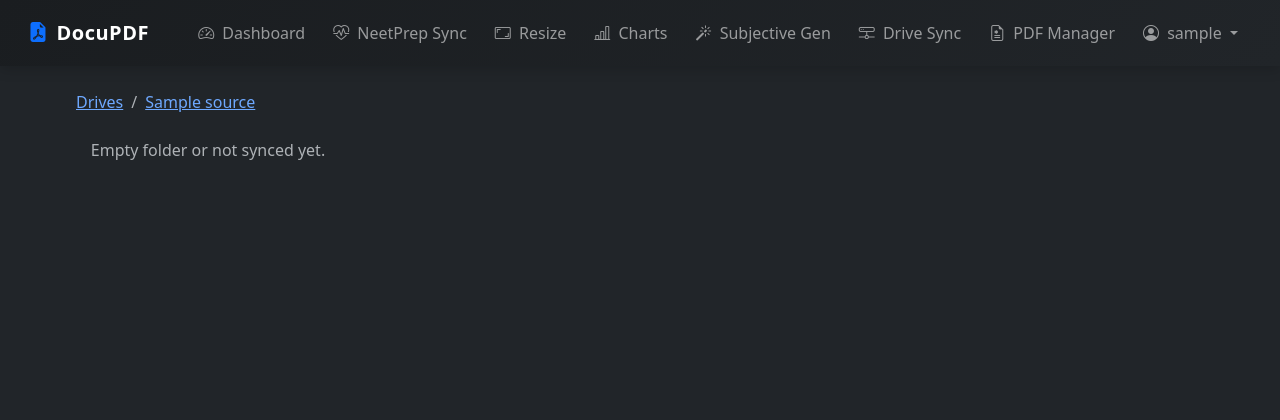
After one commit to shubhamakshit/Report-Generator, a Flask app: page /drive/browse/1 in a window 1280 px wide. The commit adds this page. Shown: the top 420 px of the page. Run offline with Flask 3, Linux system fonts and the light colour scheme; a user stored in the database is signed in; tables that the repository leaves empty hold one stand-in row (values such as "Sample post"); parts of the project's set-up code (start-up, migrations or seed data) failed here and were passed over; some libraries are stand-ins or nearby versions.

Commit message:
fix routes.py

```diff
--- /dev/null
+++ b/Electric/data.csv
@@ -0,0 +1,2 @@
+name,id,batch_name
+Electric Charges and Fields 10 : PhD on electric dipole || Rescheduled at 08:30 AM,68b7ea1c18f010ab787a2fdb,678b4cf5a3a368218a2b16e7
--- a/app.py
+++ b/app.py
@@ -68,6 +68,7 @@ def create_app():
     from settings_routes import settings_bp
     from subjective_routes import subjective_bp
     from camera_routes import camera_bp
+    from drive_routes import drive_bp
 
     app.register_blueprint(main_bp)
     app.register_blueprint(json_bp)
@@ -79,6 +80,7 @@ def create_app():
     app.register_blueprint(settings_bp)
     app.register_blueprint(subjective_bp)
     app.register_blueprint(camera_bp)
+    app.register_blueprint(drive_bp)
 
     return app
 
--- /dev/null
+++ b/drive_routes.py
@@ -0,0 +1,234 @@
+
+import os
+import shutil
+import gdown
+from flask import Blueprint, render_template, request, jsonify, current_app, send_from_directory, url_for
+from flask_login import login_required, current_user
+from database import get_db_connection
+from datetime import datetime
+import threading
+
+drive_bp = Blueprint('drive', __name__)
+
+DRIVE_SYNC_FOLDER = 'drive_sync'
+
+def get_sync_folder_path(source_name=None):
+    base = os.path.join(current_app.config['OUTPUT_FOLDER'], DRIVE_SYNC_FOLDER)
+    if not os.path.exists(base):
+        os.makedirs(base)
+    if source_name:
+        path = os.path.join(base, source_name)
+        if not os.path.exists(path):
+            os.makedirs(path)
+        return path
+    return base
+
+@drive_bp.route('/drive_manager')
+@login_required
+def drive_manager():
+    conn = get_db_connection()
+    sources = conn.execute('SELECT * FROM drive_sources WHERE user_id = ? ORDER BY created_at DESC', (current_user.id,)).fetchall()
+    conn.close()
+    return render_template('drive_manager.html', sources=[dict(s) for s in sources])
+
+@drive_bp.route('/drive/add', methods=['POST'])
+@login_required
+def add_source():
+    name = request.form.get('name')
+    url = request.form.get('url')
+
+    if not name or not url:
+        return jsonify({'error': 'Name and URL required'}), 400
+
+    conn = get_db_connection()
+    try:
+        # Create local folder
+        local_path = name.strip().replace(' ', '_')
+
+        conn.execute('INSERT INTO drive_sources (name, url, local_path, user_id) VALUES (?, ?, ?, ?)',
+                     (name, url, local_path, current_user.id))
+        conn.commit()
+        return jsonify({'success': True})
+    except Exception as e:
+        return jsonify({'error': str(e)}), 500
+    finally:
+        conn.close()
+
+@drive_bp.route('/drive/delete/<int:id>', methods=['POST'])
+@login_required
+def delete_source(id):
+    conn = get_db_connection()
+    source = conn.execute('SELECT * FROM drive_sources WHERE id = ?', (id,)).fetchone()
+
+    if not source or source['user_id'] != current_user.id:
+        conn.close()
+        return jsonify({'error': 'Unauthorized'}), 403
+
+    # Delete from DB
+    conn.execute('DELETE FROM drive_sources WHERE id = ?', (id,))
+    conn.commit()
+    conn.close()
+
+    # Delete files
+    try:
+        path = get_sync_folder_path(source['local_path'])
+        if os.path.exists(path):
+            shutil.rmtree(path)
+    except Exception as e:
+        print(f"Error deleting folder: {e}")
+
+    return jsonify({'success': True})
+
+def sync_task(source_id, user_id, app_config):
+    # Re-create app context manually if needed or just use DB
+    # We passed app_config to reconstruct paths
+
+    # Connect to DB
+    from utils import get_db_connection
+    import sqlite3
+
+    conn = sqlite3.connect('database.db') # Manual connect for thread safety
+    conn.row_factory = sqlite3.Row
+
+    try:
+        source = conn.execute('SELECT * FROM drive_sources WHERE id = ?', (source_id,)).fetchone()
+        if not source: return
+
+        output_base = os.path.join(app_config['OUTPUT_FOLDER'], DRIVE_SYNC_FOLDER, source['local_path'])
+        if not os.path.exists(output_base):
+            os.makedirs(output_base)
+
+        print(f"Syncing Drive: {source['name']} to {output_base}")
+
+        # Use gdown to download folder
+        # gdown.download_folder(url, output=...)
+        # Note: gdown might fail if not a folder link or permissions issue
+        # We catch exceptions
+
+        try:
+            # Check if it's a folder or file
+            if 'drive.google.com/drive/folders' in source['url']:
+                gdown.download_folder(url=source['url'], output=output_base, quiet=False, use_cookies=False)
+            else:
+                # Try single file download? Or assume folder?
+                # gdown handles file links with download(), not download_folder
+                # But "Syncing Public Drive Folders" implies folders.
+                # Let's try download_folder first.
+                gdown.download_folder(url=source['url'], output=output_base, quiet=False, use_cookies=False)
+
+            # Update last_synced
+            conn.execute('UPDATE drive_sources SET last_synced = CURRENT_TIMESTAMP WHERE id = ?', (source_id,))
+            conn.commit()
+            print("Sync complete.")
+
+        except Exception as e:
+            print(f"GDown Error: {e}")
+
+    except Exception as e:
+        print(f"Sync Task Error: {e}")
+    finally:
+        conn.close()
+
+@drive_bp.route('/drive/sync/<int:id>', methods=['POST'])
+@login_required
+def sync_source(id):
+    conn = get_db_connection()
+    source = conn.execute('SELECT * FROM drive_sources WHERE id = ?', (id,)).fetchone()
+    conn.close()
+
+    if not source or source['user_id'] != current_user.id:
+        return jsonify({'error': 'Unauthorized'}), 403
+
+    thread = threading.Thread(target=sync_task, args=(id, current_user.id, current_app.config.copy()))
+    thread.start()
+
+    return jsonify({'success': True, 'message': 'Sync started in background'})
+
+@drive_bp.route('/drive/browse/<int:source_id>')
+@drive_bp.route('/drive/browse/<int:source_id>/<path:subpath>')
+@login_required
+def browse_drive(source_id, subpath=''):
+    conn = get_db_connection()
+    source = conn.execute('SELECT * FROM drive_sources WHERE id = ?', (source_id,)).fetchone()
+    conn.close()
+
+    if not source or source['user_id'] != current_user.id:
+        return "Unauthorized", 403
+
+    base_path = get_sync_folder_path(source['local_path'])
+    current_path = os.path.join(base_path, subpath)
+
+    if not os.path.exists(current_path):
+        return "Path not found", 404
+
+    # List files
+    items = []
+    try:
+        for entry in os.scandir(current_path):
+            is_dir = entry.is_dir()
+            # Determine type
+            file_type = 'file'
+            if is_dir: file_type = 'folder'
+            elif entry.name.lower().endswith('.pdf'): file_type = 'pdf'
+            elif entry.name.lower().endswith(('.png', '.jpg', '.jpeg')): file_type = 'image'
+
+            items.append({
+                'name': entry.name,
+                'type': file_type,
+                'path': os.path.join(subpath, entry.name).strip('/')
+            })
+    except Exception as e:
+        return f"Error listing files: {e}", 500
+
+    # Sort: Folders first, then files
+    items.sort(key=lambda x: (x['type'] != 'folder', x['name'].lower()))
+
+    breadcrumbs = []
+    if subpath:
+        parts = subpath.split('/')
+        built = ''
+        for part in parts:
+            built = os.path.join(built, part).strip('/')
+            breadcrumbs.append({'name': part, 'path': built})
+
+    return render_template('drive_browser.html', source=source, items=items, breadcrumbs=breadcrumbs, current_subpath=subpath)
+
+@drive_bp.route('/drive/file/<int:source_id>/<path:filepath>')
+@login_required
+def view_drive_file(source_id, filepath):
+    conn = get_db_connection()
+    source = conn.execute('SELECT * FROM drive_sources WHERE id = ?', (source_id,)).fetchone()
+    conn.close()
+
+    if not source or source['user_id'] != current_user.id:
+        return "Unauthorized", 403
+
+    base_path = get_sync_folder_path(source['local_path'])
+    full_path = os.path.join(base_path, filepath)
+
+    if not os.path.exists(full_path):
+        return "File not found", 404
+
+    # If PDF, serve via viewer
+    if filepath.lower().endswith('.pdf'):
+        # We can reuse the view_pdf_v2 route logic by passing a special URL?
+        # Or just render the template with a direct link to this route's raw file handler.
+        # Let's make a raw file handler.
+        file_url = url_for('drive.serve_drive_file', source_id=source_id, filepath=filepath)
+        return render_template('pdfjs_viewer.html', pdf_url=file_url, pdf_title=os.path.basename(filepath))
+
+    # If Image, serve raw
+    return send_from_directory(os.path.dirname(full_path), os.path.basename(full_path))
+
+@drive_bp.route('/drive/raw/<int:source_id>/<path:filepath>')
+@login_required
+def serve_drive_file(source_id, filepath):
+    conn = get_db_connection()
+    source = conn.execute('SELECT * FROM drive_sources WHERE id = ?', (source_id,)).fetchone()
+    conn.close()
+
+    if not source or source['user_id'] != current_user.id:
+        return "Unauthorized", 403
+
+    base_path = get_sync_folder_path(source['local_path'])
+    return send_from_directory(base_path, filepath)
--- a/templates/_nav_links.html
+++ b/templates/_nav_links.html
@@ -14,6 +14,9 @@
         </a>
         <a class="nav-link" href="{{ url_for('subjective.generator') }}">
             <i class="bi bi-magic me-1"></i> Subjective Gen
+        </a>
+        <a class="nav-link" href="/drive_manager">
+            <i class="bi bi-hdd-network me-1"></i> Drive Sync
         </a>
         <a class="nav-link" href="/pdf_manager">
             <i class="bi bi-file-earmark-medical me-1"></i> PDF Manager
--- /dev/null
+++ b/templates/drive_browser.html
@@ -0,0 +1,47 @@
+{% extends "base.html" %}
+
+{% block title %}Browse Drive{% endblock %}
+
+{% block content %}
+<div class="container-fluid mt-4" style="width: 90%; margin: auto;">
+    <nav aria-label="breadcrumb" class="mb-4">
+        <ol class="breadcrumb">
+            <li class="breadcrumb-item"><a href="/drive_manager">Drives</a></li>
+            <li class="breadcrumb-item"><a href="/drive/browse/{{ source.id }}">{{ source.name }}</a></li>
+            {% for crumb in breadcrumbs %}
+                <li class="breadcrumb-item active">{{ crumb.name }}</li>
+            {% endfor %}
+        </ol>
+    </nav>
+
+    <div class="row row-cols-1 row-cols-sm-2 row-cols-md-3 row-cols-lg-4 g-4">
+        {% for item in items %}
+        <div class="col">
+            {% if item.type == 'folder' %}
+            <div class="card h-100 bg-dark text-white border-secondary" onclick="location.href='/drive/browse/{{ source.id }}/{{ item.path }}'" style="cursor: pointer;">
+                <div class="card-body text-center">
+                    <i class="bi bi-folder-fill fs-1 text-warning"></i>
+                    <h6 class="card-title mt-2 text-truncate">{{ item.name }}</h6>
+                </div>
+            </div>
+            {% else %}
+            <div class="card h-100 bg-dark text-white border-secondary" onclick="location.href='/drive/file/{{ source.id }}/{{ item.path }}'" style="cursor: pointer;">
+                <div class="card-body text-center">
+                    {% if item.type == 'pdf' %}
+                        <i class="bi bi-file-earmark-pdf-fill fs-1 text-danger"></i>
+                    {% else %}
+                        <i class="bi bi-file-earmark-image-fill fs-1 text-info"></i>
+                    {% endif %}
+                    <h6 class="card-title mt-2 text-truncate">{{ item.name }}</h6>
+                </div>
+            </div>
+            {% endif %}
+        </div>
+        {% else %}
+        <div class="col-12 text-center text-muted">
+            <p>Empty folder or not synced yet.</p>
+        </div>
+        {% endfor %}
+    </div>
+</div>
+{% endblock %}
```
Also changed, not shown: database.py (+14 -0 lines), templates/drive_manager.html (added, +152 -0 lines).
